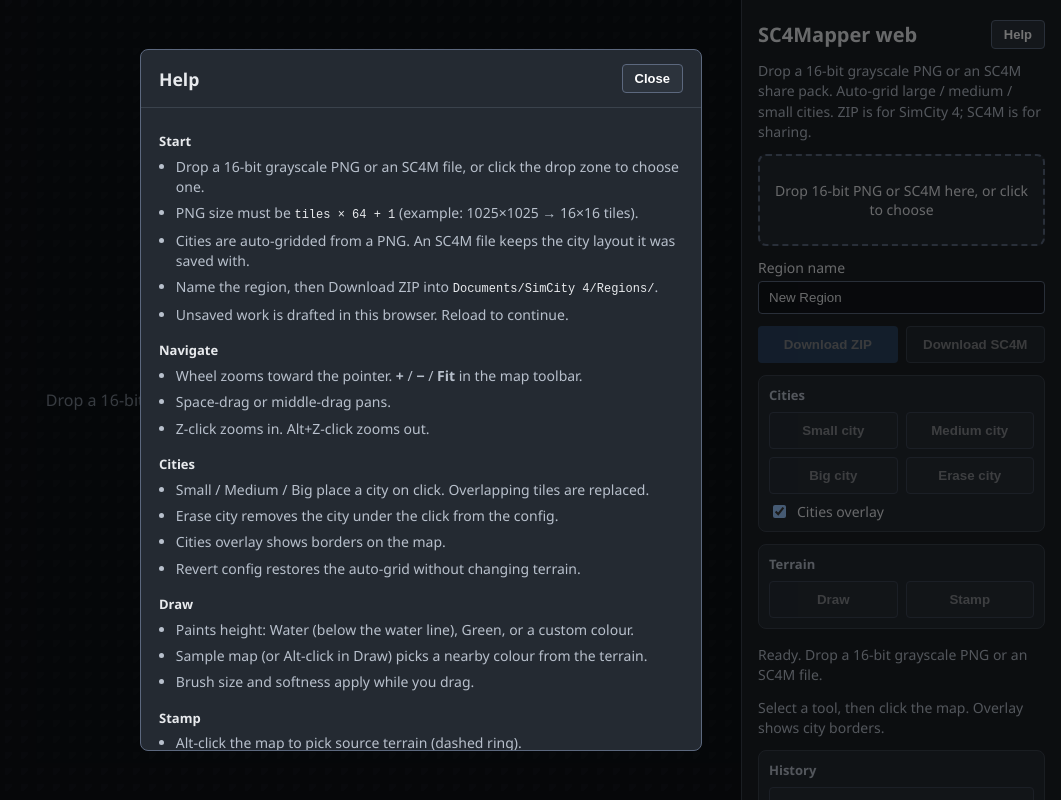
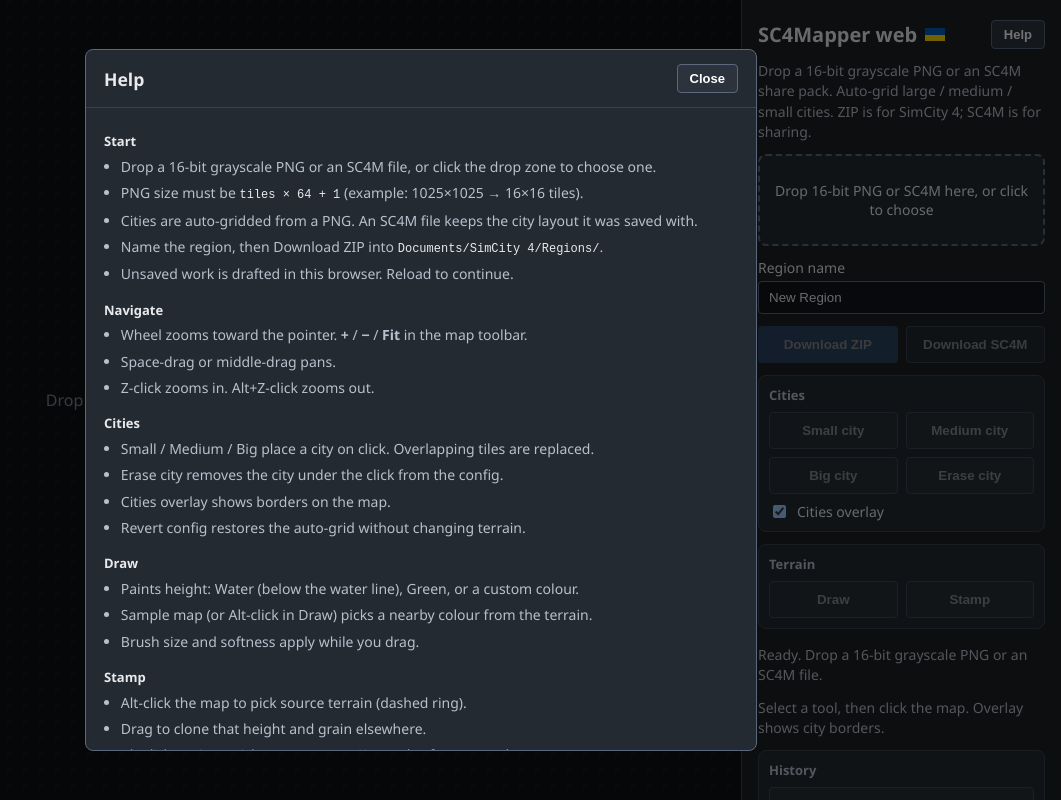
Before and after one commit to Gtes/sc4mapper-web, a website built with Vite: page index.html in a window 1280 px wide. Both pictures are taken after a click on the button "Help". Shown: the whole page, without its empty margins (219-1280 px from the left). Built offline with nearby package versions, Linux system fonts and the light colour scheme; some packages are replaced by stand-ins of ours; files whose address does not match are found by name.

Commit message:
feat: support icons

```diff
--- a/index.html
+++ b/index.html
@@ -4,6 +4,7 @@
     <meta charset="UTF-8" />
     <meta name="viewport" content="width=device-width, initial-scale=1.0" />
     <title>SC4Mapper web</title>
+    <link rel="icon" href="./favicon.svg" type="image/svg+xml" />
   </head>
   <body>
     <div class="layout">
@@ -26,7 +27,20 @@
       </div>
       <aside class="sidebar">
         <div class="sidebar-head">
-          <h1>SC4Mapper web</h1>
+          <h1>
+            SC4Mapper web
+            <a
+              class="support-ukraine"
+              href="https://u24.gov.ua/about"
+              target="_blank"
+              rel="noopener noreferrer"
+              title="United24 - Donate to support Ukraine's independence."
+              aria-label="United24 — support Ukraine"
+            >
+              <span class="support-ukraine__flag__blue"></span>
+              <span class="support-ukraine__flag__yellow"></span>
+            </a>
+          </h1>
           <button type="button" id="help-btn">Help</button>
         </div>
         <p class="lead">
@@ -96,6 +110,18 @@
               <button type="button" id="tool-reset">Reset all</button>
             </div>
           </section>
+          <a
+            class="gh-link"
+            href="https://github.com/Gtes/sc4mapper-web"
+            target="_blank"
+            rel="noopener noreferrer"
+            title="GitHub"
+            aria-label="SC4Mapper web on GitHub"
+          >
+            <svg xmlns="http://www.w3.org/2000/svg" viewBox="0 0 24 24" width="22" height="22" aria-hidden="true">
+              <path fill="currentColor" d="M12 .297c-6.63 0-12 5.373-12 12 0 5.303 3.438 9.8 8.205 11.385.6.113.82-.258.82-.577 0-.285-.01-1.04-.015-2.04-3.338.724-4.042-1.61-4.042-1.61C4.422 18.07 3.633 17.7 3.633 17.7c-1.087-.744.084-.729.084-.729 1.205.084 1.838 1.236 1.838 1.236 1.07 1.835 2.809 1.305 3.495.998.108-.776.417-1.305.76-1.605-2.665-.3-5.466-1.332-5.466-5.93 0-1.31.465-2.38 1.235-3.22-.135-.303-.54-1.523.105-3.176 0 0 1.005-.322 3.3 1.23.96-.267 1.98-.399 3-.405 1.02.006 2.04.138 3 .405 2.28-1.552 3.285-1.23 3.285-1.23.645 1.653.24 2.873.12 3.176.765.84 1.23 1.91 1.23 3.22 0 4.61-2.805 5.625-5.475 5.92.42.36.81 1.096.81 2.22 0 1.606-.015 2.896-.015 3.286 0 .315.21.69.825.57C20.565 22.092 24 17.592 24 12.297c0-6.627-5.373-12-12-12"/>
+            </svg>
+          </a>
         </div>
       </aside>
     </div>
--- a/src/style.css
+++ b/src/style.css
@@ -115,6 +115,15 @@
   gap: 12px;
   padding-top: 4px;
 }
+.gh-link {
+  align-self: center;
+  display: flex;
+  color: #8b95a3;
+  text-decoration: none;
+}
+.gh-link:hover {
+  color: #e8eaed;
+}
 .panel {
   display: grid;
   gap: 8px;
@@ -137,6 +146,28 @@
 }
 .sidebar-head h1 {
   margin: 0;
+  display: flex;
+  align-items: center;
+  gap: 8px;
+}
+.support-ukraine {
+  display: inline-flex;
+  flex-direction: column;
+  flex-shrink: 0;
+  text-decoration: none;
+}
+.support-ukraine:hover {
+  opacity: 0.85;
+}
+.support-ukraine__flag__blue {
+  width: 20px;
+  height: 6.25px;
+  background: #005BBB;
+}
+.support-ukraine__flag__yellow {
+  width: 20px;
+  height: 6.25px;
+  background: #FFD500;
 }
 #help-btn {
   flex-shrink: 0;
@@ -415,7 +446,7 @@
 }
 #help-dialog {
   inset: 0;
-  width: min(560px, calc(100vw - 40px));
+  width: min(670px, calc(100vw - 40px));
   height: calc(100vh - 100px);
   height: calc(100dvh - 100px);
   max-height: calc(100vh - 100px);
```
Also changed, not shown: public/favicon.svg (added).
